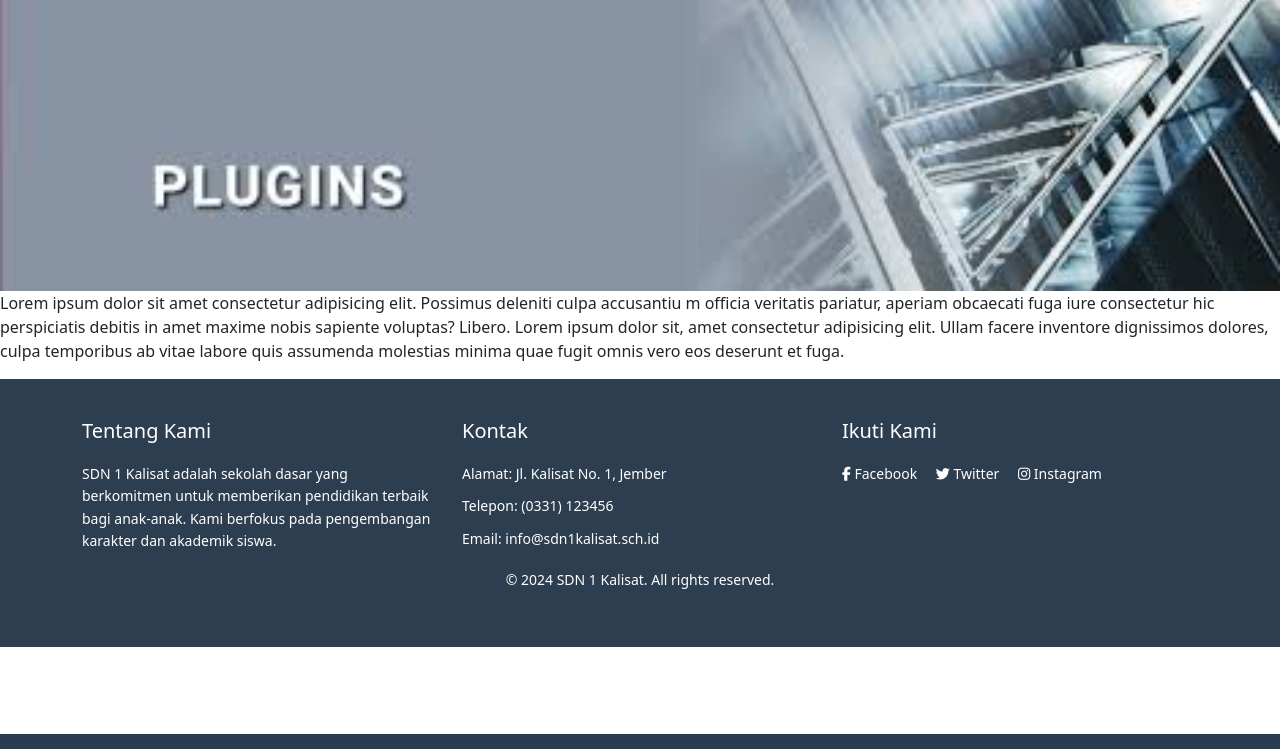
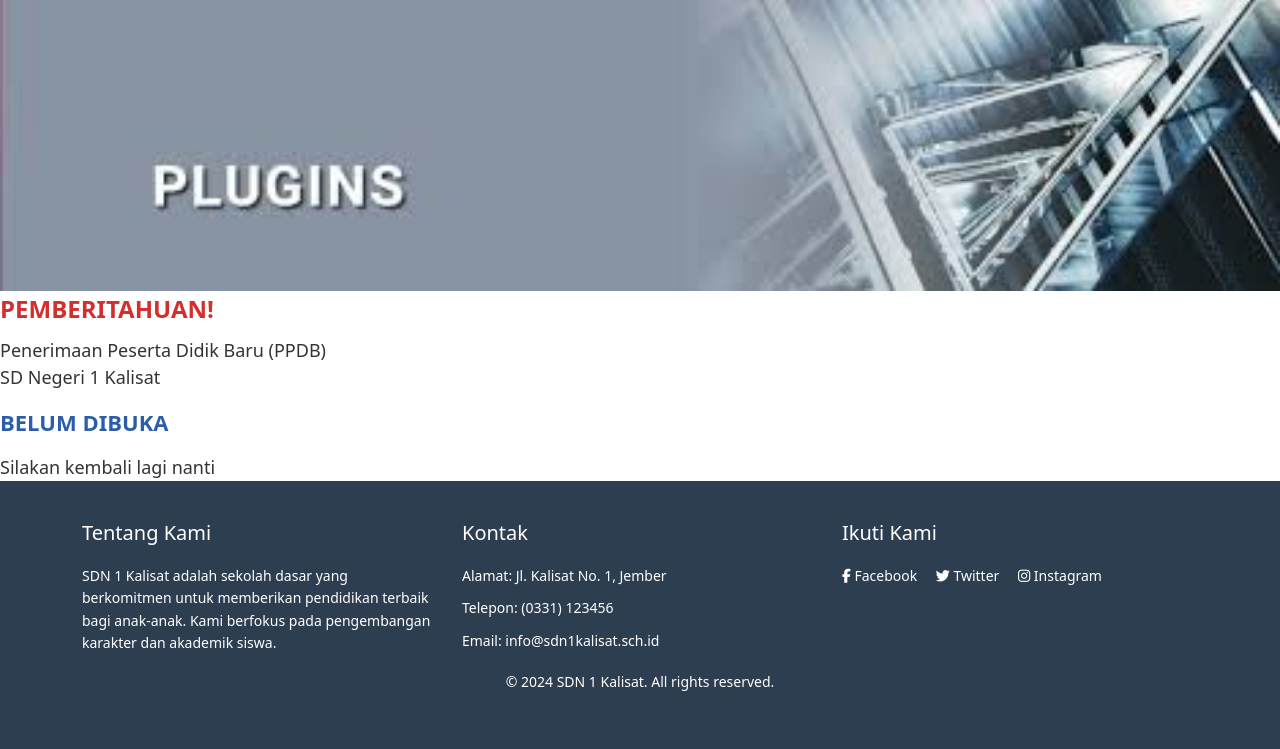
Before and after one commit to Fodly18/Nekolympus_S3, a PHP site: page /Views/ppdb.html in a window 1280 px wide. Shown: the part 66-815 px from the top of the page. Run offline with PHP 8.4, Linux system fonts and the light colour scheme; some libraries are stand-ins or nearby versions.

Commit message:
Perubahan dan penambahan teks PPDB

```diff
--- a/Views/ppdb.html
+++ b/Views/ppdb.html
@@ -53,12 +53,10 @@
 
     <!-- sejarah -->
      <div class="container-text">
-    <p>Lorem ipsum dolor sit amet consectetur adipisicing elit. Possimus deleniti culpa accusantiu
-    m officia veritatis pariatur, aperiam obcaecati fuga iure consectetur hic perspiciatis debitis in
-    amet maxime nobis sapiente voluptas? Libero.
-    Lorem ipsum dolor sit, amet consectetur adipisicing elit.
-    Ullam facere inventore dignissimos dolores, culpa temporibus ab vitae labore quis assumenda
-    molestias minima quae fugit omnis vero eos deserunt et fuga.</p>
+        <div class="announcement">PEMBERITAHUAN!</div>
+        <div class="details">Penerimaan Peserta Didik Baru (PPDB)<br>SD Negeri 1 Kalisat</div>
+        <div class="status">BELUM DIBUKA</div>
+        <div class="note">Silakan kembali lagi nanti</div>
     </div>
 </div>
  <!-- FOOTER -->
--- a/assets/css/ppdb.css
+++ b/assets/css/ppdb.css
@@ -131,6 +131,46 @@ nav ul li a:hover {
     object-fit: cover; /* Mengisi seluruh kontainer dengan proporsi yang benar */
 }
 
+.container-teks {
+    display: flex;
+    justify-content: center;
+    align-items: center;
+    background-color: #f4f4f9;
+    text-align: center;
+    height: 100vh; /* Memastikan kontainer mengambil seluruh tinggi viewport */
+    flex-direction: column; /* Mengatur elemen teks menjadi kolom vertikal */
+    margin: 0; /* Menghapus margin default jika ada */
+}
+
+.announcement {
+    color: #d32f2f;
+    font-size: 24px;
+    font-weight: bold;
+    margin-bottom: 10px;
+}
+
+/* Style untuk detail */
+.details {
+    color: #333;
+    font-size: 18px;
+    margin-bottom: 10px;
+}
+
+/* Style untuk status */
+.status {
+    color: #2b5dab;
+    font-size: 22px;
+    font-weight: bold;
+    margin: 15px 0;
+}
+
+/* Style untuk catatan */
+.note {
+    color: #333;
+    font-size: 18px;
+    margin-top: 10px;
+}
+
 
 /* Footer */
 .footer {
```
